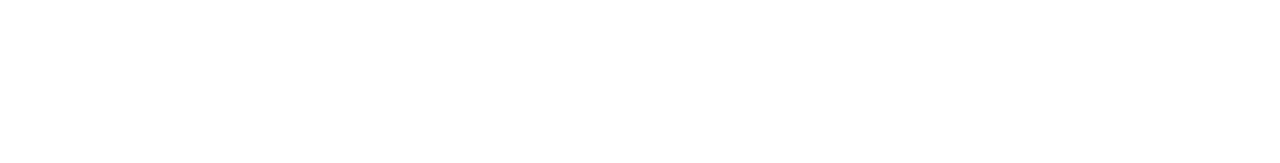
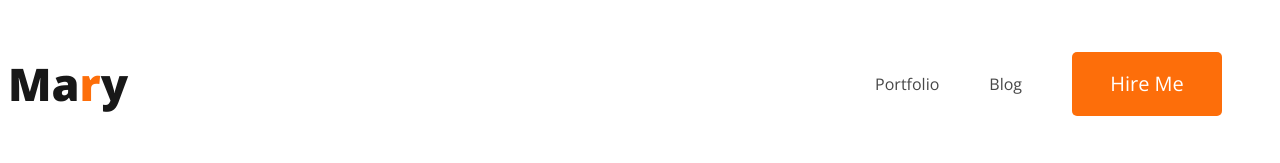
Before and after one commit to cpdminhaz/developer-portfolio, a plain HTML site: page index.html in a window 1280 px wide. Drawn offline with nearby package versions, Linux system fonts and the light colour scheme.

Commit message:
navbar updated

```diff
--- a/index.html
+++ b/index.html
@@ -1,13 +1,28 @@
 <!DOCTYPE html>
 <html lang="en">
+
 <head>
     <meta charset="UTF-8">
     <meta name="viewport" content="width=device-width, initial-scale=1.0">
+    <link rel="preconnect" href="https://fonts.googleapis.com">
+    <link rel="preconnect" href="https://fonts.gstatic.com" crossorigin>
+    <link
+        href="https://fonts.googleapis.com/css2?family=Open+Sans:ital,wght@0,300;0,400;0,500;0,600;0,700;0,800;1,300;1,400;1,500;1,600;1,700;1,800&display=swap"
+        rel="stylesheet">
+    <link rel="stylesheet" href="styles/style.css">
     <title>Developer Portfolio</title>
 </head>
+
 <body>
     <header>
-
+        <nav>
+            <h3 class="nav-title">Ma<span class="universal-color">r</span>y</h3>
+            <ul>
+                <li><a href="">Portfolio</a></li>
+                <li><a href="">Blog</a></li>
+                <li><button class="universal-btn-color" id="hire-me">Hire Me</button></li>
+            </ul>
+        </nav>
     </header>
     <main>
 
@@ -16,4 +31,5 @@
 
     </footer>
 </body>
+
 </html>
--- /dev/null
+++ b/styles/style.css
@@ -0,0 +1,43 @@
+/* Universal font style */
+* {
+    font-family: 'Open Sans', sans-serif;
+}
+
+.universal-color {
+    color: #FD6E0A
+}
+
+.universal-btn-color {
+    background-color: #FD6E0A;
+    color: white;
+}
+
+#hire-me {
+    border-radius: 5px; border: 0;width: 150px; height: 64px; font-size: 20px;padding: 18px 36px;
+}
+
+/* nav related style */
+nav {
+    display: flex;justify-content: space-between; align-items: center;
+}
+
+.nav-title {
+    color: #181818;
+    font-size: 45px;
+    font-weight: 800;
+}
+
+nav>ul {
+    display:
+        flex;align-items: center;
+}
+
+nav li {
+    margin-right: 50px;
+    list-style: none;
+}
+
+nav a {
+    text-decoration: none;
+    color: #474747
+}
```
